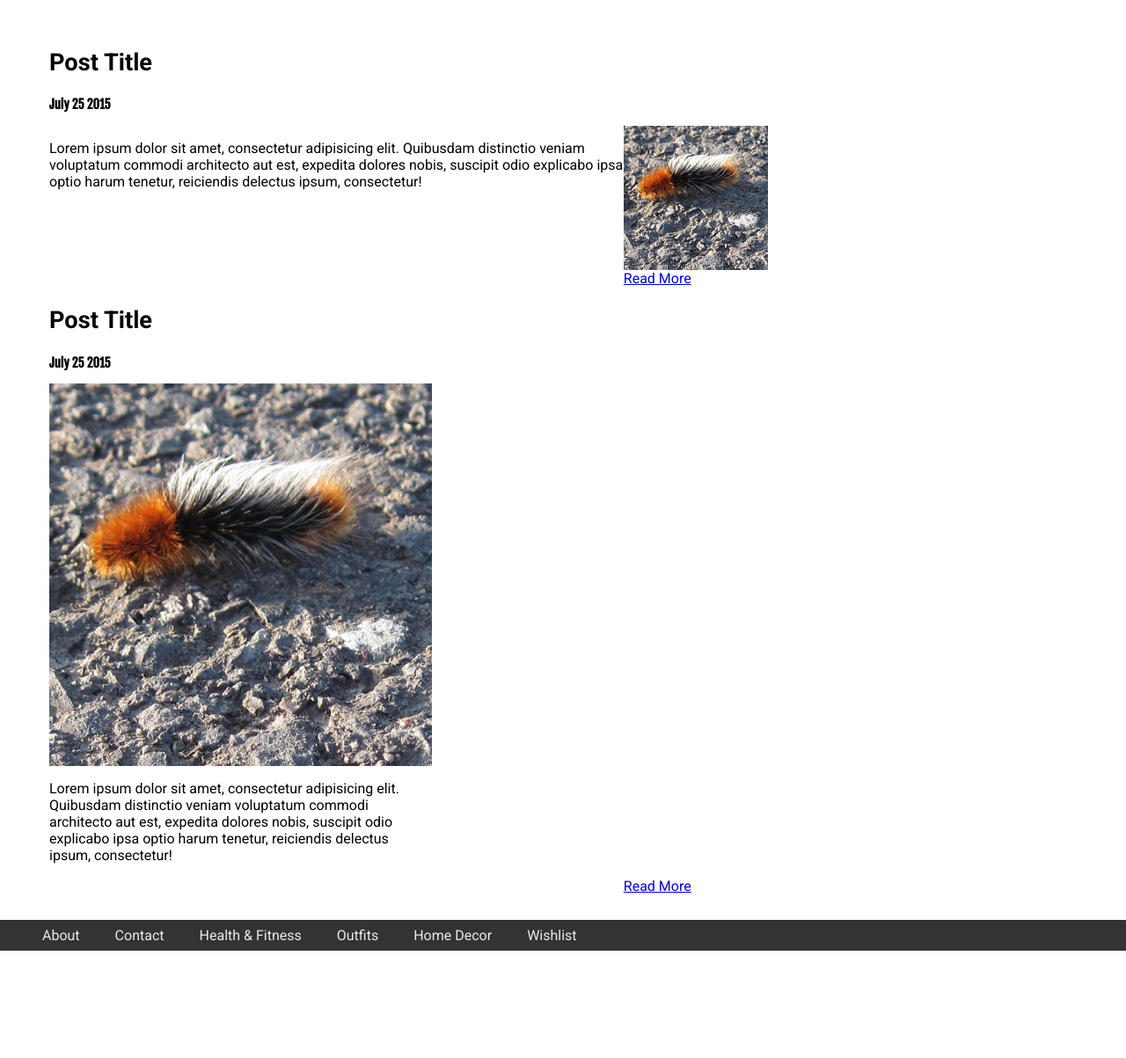
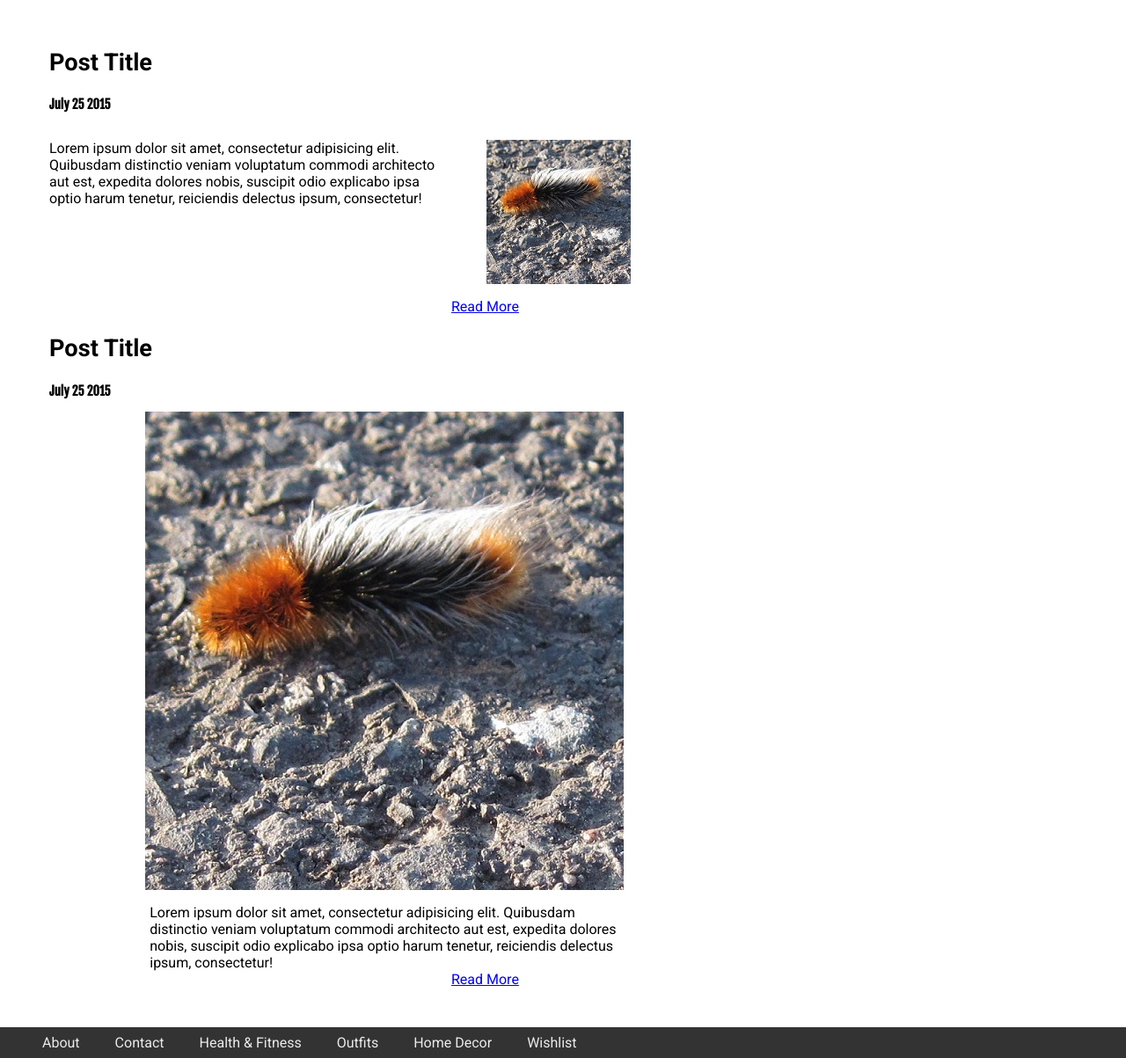
Before and after one commit to rosemarylp/one_hexagon, a PHP site: page / in a window 1280 px wide. Shown: the part 122-1325 px from the top of the page at 88% size. Before the commit the page ends 1203 px from the top, so only its background shows below. Run offline with PHP 8.4, Linux system fonts and the light colour scheme.

Commit message:
Improve appearance of image posts in feed

```diff
--- a/css/style.css
+++ b/css/style.css
@@ -60,22 +60,33 @@ main {
 	margin-left: 1.5em;
 }
 
+.post-text, .post-img {
+	width: 70%;
+}
+
 .feed-description {
 	float: left;
 	width: 60%;
 }
 
-.img-text-featured, .img-post-featured {
+.img-text-featured {
 	float: left;
 }
 
 .img-post-featured {
-	width: 40%;
+	margin: 0 auto;
+	margin-bottom: 1em;
+}
+
+.img-post-featured img {
+	display: block;
+	margin: 0 auto;
 	margin-bottom: 1em;
 }
 
 .img-feed-description {
-	width: 40%;
+	width: 70%;
+	margin: 0 auto;
 	clear: both;
 }
 
--- a/index.php
+++ b/index.php
@@ -27,20 +27,26 @@
 			<h2>Post Title</h2>
 			<h3>July 25 2015</h3>
 			<p class="feed-description">Lorem ipsum dolor sit amet, consectetur adipisicing elit. Quibusdam distinctio veniam voluptatum commodi architecto aut est, expedita dolores nobis, suscipit odio explicabo ipsa optio harum tenetur, reiciendis delectus ipsum, consectetur!</p>
-			<img src="images/lorem_small.jpg" alt="" class="img-text-featured">
+			<figure class="img-text-featured">
+				<img src="images/lorem_small.jpg" alt="" class="img-text-featured">
+			</figure>
 			<div class="clear-fix"></div>
 
 			<a href="#" class="link-more">Read More</a>
 		</article>
 		<div class="clear-fix"></div>
-		<article class="post-image">
+		<article class="post-img">
 			<h2>Post Title</h2>
 			<h3>July 25 2015</h3>
-			<img src="images/lorem.jpg" alt="" class="img-post-featured">
-			<p class="img-feed-description">Lorem ipsum dolor sit amet, consectetur adipisicing elit. Quibusdam distinctio veniam voluptatum commodi architecto aut est, expedita dolores nobis, suscipit odio explicabo ipsa optio harum tenetur, reiciendis delectus ipsum, consectetur!</p>
+			<figure  class="img-post-featured">
+				<img src="images/lorem.jpg" alt="">
+				<figcaption class="img-feed-description">
+					Lorem ipsum dolor sit amet, consectetur adipisicing elit. Quibusdam distinctio veniam voluptatum commodi architecto aut est, expedita dolores nobis, suscipit odio explicabo ipsa optio harum tenetur, reiciendis delectus ipsum, consectetur!
+				</figcaption>
 			<div class="clear-fix"></div>
 
 			<a href="#" class="link-more">Read More</a>
+			</figure>
 
 		</article>
 
```
